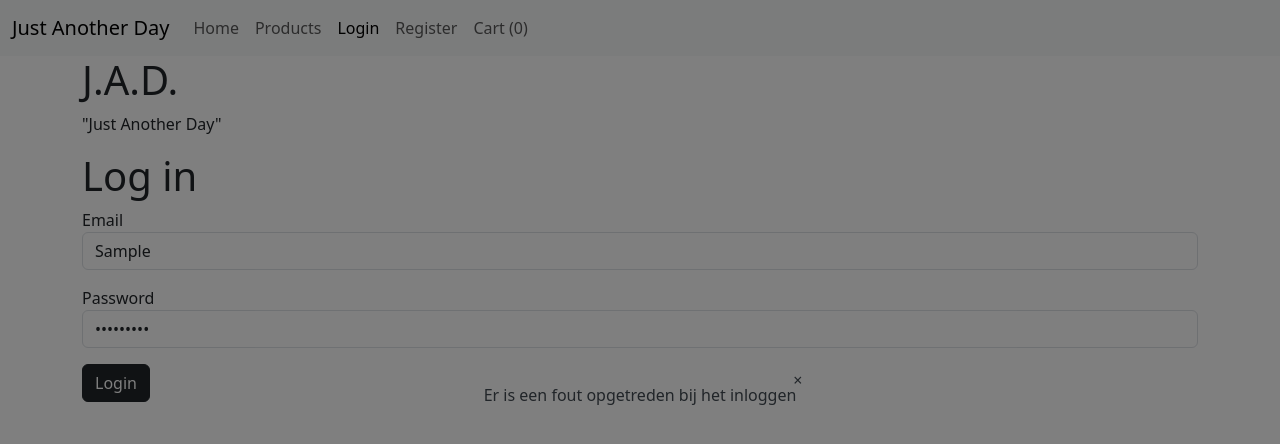
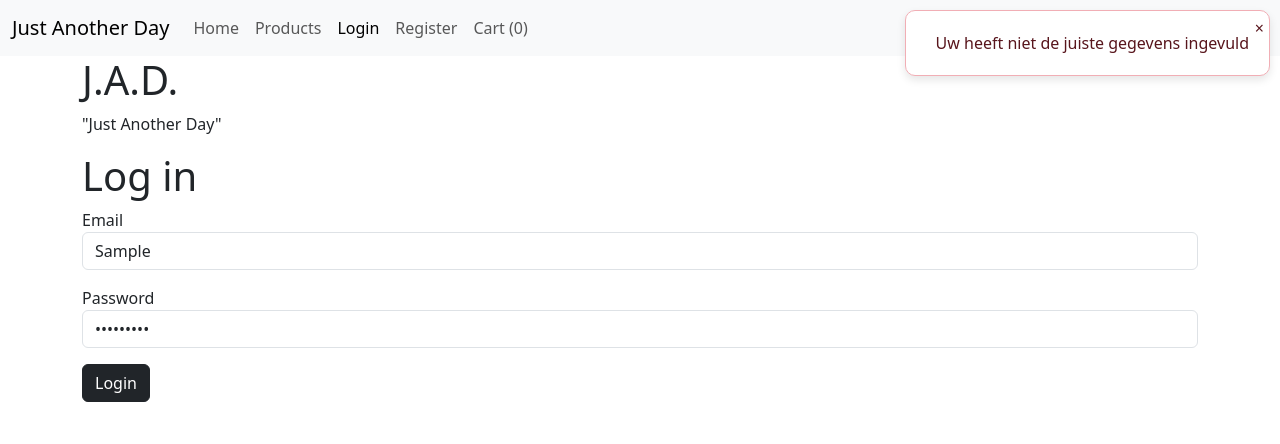
Before and after one commit to yassi22/INSOFAD_frontend_S1144425, an Angular app: page /auth/login in a window 1280 px wide. Both pictures are taken after typing "Sample", "Sample123" into the empty fields and a click on the button "Login". Shown: the top 444 px of the page. Built offline with nearby package versions, Linux system fonts and the light colour scheme; no server answers.

Commit message:
pop up bug opgelost

```diff
--- a/src/app/auth/login/login.component.ts
+++ b/src/app/auth/login/login.component.ts
@@ -24,7 +24,7 @@ export class LoginComponent implements OnInit {
     public errorMessage: string | null = null;
     public successMessage: string | null = null;
     public showPopup: boolean = false;
-    public popupType: 'success' | 'warning' | 'error' | 'info' = 'info';
+    public popupType: 'success' | 'warning' | 'danger' | 'info' = 'info';
 
     constructor(private fb: FormBuilder, private authService: AuthService, private router: Router) { }
 
@@ -45,7 +45,7 @@ export class LoginComponent implements OnInit {
             .pipe(
                 catchError((error: HttpErrorResponse) => {
                     this.errorMessage = 'Er is een fout opgetreden bij het inloggen';
-                    this.popupType = 'error';
+                    this.popupType = 'warning';
                     this.showPopup = true;
                     return throwError(() => error);
                 })
@@ -56,15 +56,14 @@ export class LoginComponent implements OnInit {
                     this.successMessage = 'U bent succesvol ingelogd';
                     this.popupType = 'success';
                     this.showPopup = true;
-                    // Verplaats de navigatie naar het einde zodat de melding zichtbaar is voordat de router.navigate plaatsvindt
                     setTimeout(() => {
                         this.router.navigate(['/products']);
-                    }, 1500); // Wacht 3 seconden voordat je navigeert
+                    }, 60000);
                 },
                 error: (error) => {
                     console.error('Login failed:', error);
-                    this.errorMessage = 'Er is een fout opgetreden bij het inloggen';
-                    this.popupType = 'error';
+                    this.errorMessage = 'Uw heeft niet de juiste gegevens ingevuld';
+                    this.popupType = 'danger';
                     this.showPopup = true;
                 }
             });
--- a/src/app/popup/popup.component.html
+++ b/src/app/popup/popup.component.html
@@ -1,5 +1,5 @@
 <div class="popup" *ngIf="show">
-    <div class="alert" [ngClass]="'alert-' + type" role="alert">
+    <div class="popup-content alert" [ngClass]="'alert-' + type" role="alert">
         <span class="close-button" (click)="onClose()">&times;</span>
         <i class="fas {{ icon }}"></i>
         {{ message }}
--- a/src/app/popup/popup.component.scss
+++ b/src/app/popup/popup.component.scss
@@ -1,14 +1,15 @@
 .popup {
   position: fixed;
-  top: 0;
-  left: 0;
-  width: 100%;
-  height: 100%;
-  background-color: rgba(0, 0, 0, 0.5);
+  top: 10px;
+  right: 10px;
+  width: auto;
+  height: auto;
+  background-color: transparent; /* Verwijdert de donkere achtergrond */
   display: flex;
-  justify-content: center;
-  align-items: center;
+  justify-content: flex-end;
+  align-items: flex-start;
   z-index: 1000;
+}
 
 .popup-content {
   background-color: white;
@@ -18,12 +19,13 @@
   display: flex;
   align-items: center;
   gap: 10px;
+  box-shadow: 0 4px 8px rgba(0, 0, 0, 0.1); /* Optionele schaduw voor een beter zichtbare popup */
 }
 
 .close-button {
   position: absolute;
-    top: 10px;
-    right: 10px;
+  top: 5px; /* Aanpassen voor meer naar boven */
+  right: 5px; /* Aanpassen voor meer naar rechts */
   cursor: pointer;
 }
 
@@ -35,7 +37,7 @@
   border-left: 5px solid orange;
 }
 
-  .popup-error {
+.popup-danger {
   border-left: 5px solid red;
 }
 
@@ -46,4 +48,3 @@
 i {
   font-size: 24px;
 }
-}
--- a/src/app/popup/popup.component.ts
+++ b/src/app/popup/popup.component.ts
@@ -11,7 +11,7 @@ import { CommonModule } from '@angular/common';
 export class PopupComponent {
   @Input() message: string = '';
   @Input() show: boolean = false;
-  @Input() type: 'success' | 'warning' | 'error' | 'info' = 'info';
+  @Input() type: 'success' | 'warning' | 'danger' | 'info' = 'info';
   @Output() close = new EventEmitter<void>();
 
   onClose() {
@@ -24,7 +24,7 @@ export class PopupComponent {
         return 'fa-check-circle';
       case 'warning':
         return 'fa-exclamation-triangle';
-      case 'error':
+      case 'danger':
         return 'fa-times-circle';
       case 'info':
         return 'fa-info-circle';
@@ -39,7 +39,7 @@ export class PopupComponent {
         return 'popup-success';
       case 'warning':
         return 'popup-warning';
-      case 'error':
+      case 'danger':
         return 'popup-error';
       case 'info':
         return 'popup-info';
```
Lines whose indentation alone changed are shown as unchanged.
